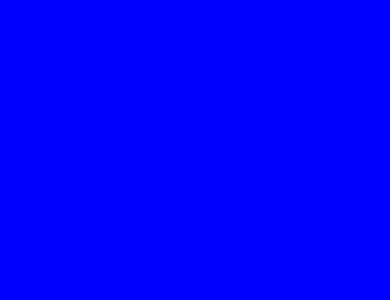
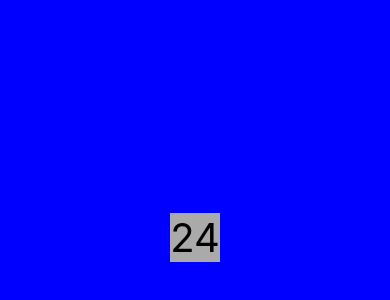
Before and after one commit to avry/NativityApp, a React Native app in the folder NativityApp/: screen / in a window 390 px wide. Shown: the part 200-500 px from the top of the page. Built offline with nearby package versions, Linux system fonts and the light colour scheme.

Commit message:
initial Game component

```diff
--- a/NativityApp/src/components/App.js
+++ b/NativityApp/src/components/App.js
@@ -7,41 +7,15 @@
  */
 
 import React, {Component} from 'react';
-import {Platform, StyleSheet, Text, View} from 'react-native';
+import Game from './Game';
 
-const instructions = Platform.select({
-  ios: 'Press Cmd+R to reload,\n' + 'Cmd+D or shake for dev menu',
-  android:
-    'Double tap R on your keyboard to reload,\n' +
-    'Shake or press menu button for dev menu',
-});
+
 
 type Props = {};
 export default class App extends Component<Props> {
   render() {
     return (
-      <View style={styles.container}>
-
-      </View>
+      <Game />
     );
   }
 }
-
-const styles = StyleSheet.create({
-  container: {
-    flex: 1,
-    justifyContent: 'center',
-    alignItems: 'center',
-    backgroundColor: 'blue',
-  },
-  welcome: {
-    fontSize: 20,
-    textAlign: 'center',
-    margin: 10,
-  },
-  instructions: {
-    textAlign: 'center',
-    color: '#333333',
-    marginBottom: 5,
-  },
-});
--- /dev/null
+++ b/NativityApp/src/components/Game.js
@@ -0,0 +1,38 @@
+/**
+ * Sample React Native App
+ * https://github.com/facebook/react-native
+ *
+ * @format
+ * @flow
+ */
+
+import React, {Component} from 'react';
+import { StyleSheet, Text, View} from 'react-native';
+
+type Props = {};
+export default class Game extends Component<Props> {
+  target = 10 + Math.floor(40 * Math.random());
+  render() {
+    return (
+      <View style={styles.container}>
+        <Text style={styles.target}>{this.target}</Text>
+      </View>
+    );
+  }
+}
+
+const styles = StyleSheet.create({
+  container: {
+    flex: 1,
+    justifyContent: 'center',
+    alignItems: 'center',
+    backgroundColor: 'blue',
+    paddingTop: 30,
+  },
+  target: {
+    fontSize: 40,
+    backgroundColor: '#aaa',
+    textAlign: 'center',
+    marginHorizontal: 50,
+  },
+});
```
